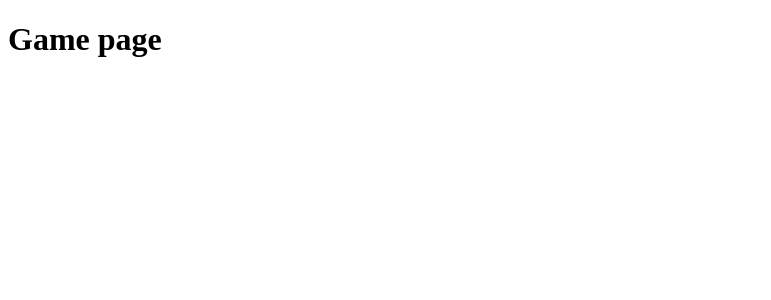
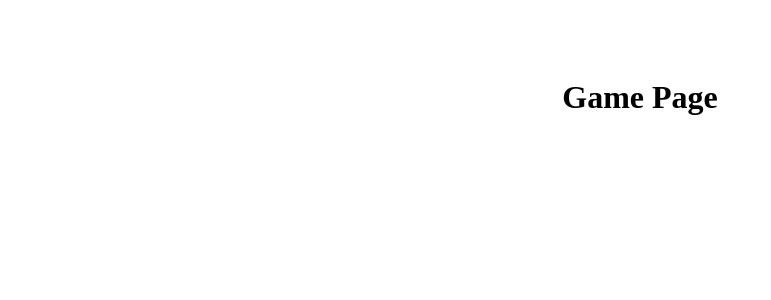
Before and after one commit to FALLEN-01/tic-tac-toe, a React (Vite) app: page /game/1 in a window 1280 px wide. Shown: the top 300 px of the page, without its empty margins (0-771 px from the left). Built offline with nearby package versions, Linux system fonts and the light colour scheme.

Commit message:
added basic structure for Home and Result components

```diff
--- a/src/Game.jsx
+++ b/src/Game.jsx
@@ -1,12 +1,17 @@
-// src/Home.jsx
-import React from "react";  // optional in React 17+ but safe to include
-import { useNavigate } from "react-router-dom"; // only if you need routing
+import React, { useState, useEffect } from "react";
+import { useNavigate, useParams } from "react-router-dom";
 
-export default function Gme() {
+export default function Home() {
+  // const navigate = useNavigate();       // Enable if routing from here
+  // const { gameId } = useParams();       // Enable if receiving route params
+
+  // const [state, setState] = useState(""); // Add your own state
+  // useEffect(() => { }, []);               // Add logic when component mounts
+
   return (
-    <div>
-      <h1>Game page</h1>
-      {/* Your content goes here */}
+    <div style={{ textAlign: "center", paddingTop: "50px" }}>
+      <h1>Game Page</h1>
+      {/* Add your JSX content here */}
     </div>
   );
 }
--- a/src/Home.jsx
+++ b/src/Home.jsx
@@ -1,12 +1,17 @@
-// src/Home.jsx
-import React from "react";  // optional in React 17+ but safe to include
-import { useNavigate } from "react-router-dom"; // only if you need routing
+import React, { useState, useEffect } from "react";
+import { useNavigate, useParams } from "react-router-dom";
 
 export default function Home() {
+  // const navigate = useNavigate();       // Enable if routing from here
+  // const { gameId } = useParams();       // Enable if receiving route params
+
+  // const [state, setState] = useState(""); // Add your own state
+  // useEffect(() => { }, []);               // Add logic when component mounts
+
   return (
-    <div>
+    <div style={{ textAlign: "center", paddingTop: "50px" }}>
       <h1>Home Page</h1>
-      {/* Your content goes here */}
+      {/* Add your JSX content here */}
     </div>
   );
 }
--- a/src/Result.jsx
+++ b/src/Result.jsx
@@ -1,12 +1,17 @@
-// src/Home.jsx
-import React from "react";  // optional in React 17+ but safe to include
-import { useNavigate } from "react-router-dom"; // only if you need routing
+import React, { useState, useEffect } from "react";
+import { useNavigate, useParams } from "react-router-dom";
 
 export default function Result() {
+  // const navigate = useNavigate();       // Enable if routing from here
+  // const { gameId } = useParams();       // Enable if receiving route params
+
+  // const [state, setState] = useState(""); // Add your own state
+  // useEffect(() => { }, []);               // Add logic when component mounts
+
   return (
-    <div>
+    <div style={{ textAlign: "center", paddingTop: "50px" }}>
       <h1>Result Page</h1>
-      {/* Your content goes here */}
+      {/* Add your JSX content here */}
     </div>
   );
 }
```
